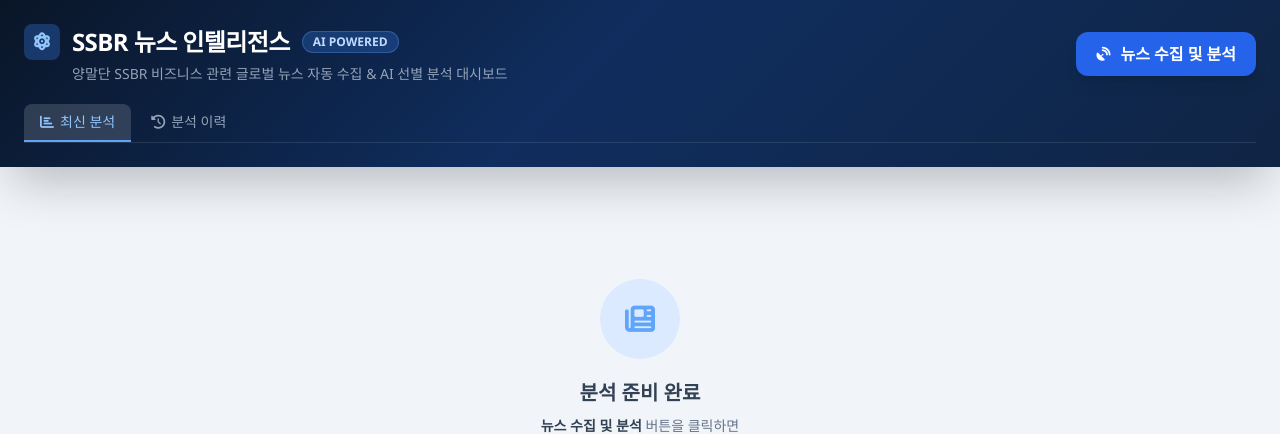
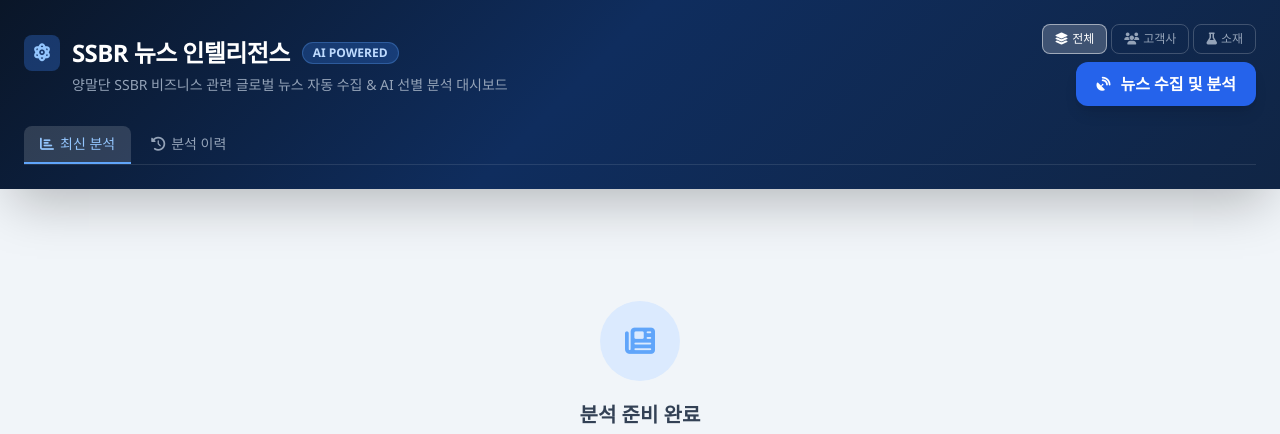
Before and after one commit to passion101/ssbr-dashboard, a Flask app: page / in a window 1280 px wide. Shown: the top 434 px of the page. Run offline with Flask 3, Linux system fonts and the light colour scheme; some libraries are stand-ins or nearby versions.

Commit message:
분석 타입 선택 기능 추가 (고객사 | 소재 | 전체)
- 헤더에 분석 타입 선택 버튼 추가: 전체 / 고객사 / 소재
- /api/collect에 analysis_type 파라미터 수신 처리
- 고객사 또는 소재 단독 선택 시 해당 분석만 실행 (시간 단축)
- 결과 표시 후 선택된 타입에 맞는 서브탭 자동 전환

Co-Authored-By: Claude Sonnet 4.6 <noreply@anthropic.com>

```diff
--- a/app.py
+++ b/app.py
@@ -517,29 +517,47 @@ def index():
 
 @app.route("/api/collect", methods=["POST"])
 def collect():
+    from flask import request as freq
     try:
         t0 = time.time()
         now = datetime.now().strftime("%Y-%m-%d %H:%M:%S")
 
-        # 고객사/소재 기사 병렬 수집
-        with concurrent.futures.ThreadPoolExecutor(max_workers=2) as ex:
-            f_cust = ex.submit(collect_articles, CUSTOMER_QUERIES)
-            f_mat  = ex.submit(collect_articles, MATERIAL_QUERIES)
-            customer_raw = f_cust.result()
-            material_raw = f_mat.result()
+        body = freq.get_json(silent=True) or {}
+        analysis_type = body.get("analysis_type", "all")  # 'all' | 'customer' | 'material'
+        print(f"[INFO] 분석 타입: {analysis_type}")
+
+        customer_raw, material_raw = [], []
+        customer_result = {"session_summary": {}, "articles": []}
+        material_result = {"session_summary": {}, "articles": []}
+
+        # 선택된 타입에 따라 수집 및 분석
+        if analysis_type == "all":
+            # 전체: 병렬 수집 + 병렬 분석
+            with concurrent.futures.ThreadPoolExecutor(max_workers=2) as ex:
+                f_cust = ex.submit(collect_articles, CUSTOMER_QUERIES)
+                f_mat  = ex.submit(collect_articles, MATERIAL_QUERIES)
+                customer_raw = f_cust.result()
+                material_raw = f_mat.result()
+
+            with concurrent.futures.ThreadPoolExecutor(max_workers=2) as ex:
+                f_ca = ex.submit(analyze_customers, customer_raw)
+                f_ma = ex.submit(analyze_materials, material_raw)
+                customer_result = f_ca.result()
+                material_result = f_ma.result()
+
+        elif analysis_type == "customer":
+            customer_raw    = collect_articles(CUSTOMER_QUERIES)
+            customer_result = analyze_customers(customer_raw)
+
+        elif analysis_type == "material":
+            material_raw    = collect_articles(MATERIAL_QUERIES)
+            material_result = analyze_materials(material_raw)
 
         collected_count = len(customer_raw) + len(material_raw)
         print(f"[INFO] 고객사 수집 {len(customer_raw)}건, 소재 수집 {len(material_raw)}건")
 
-        if not customer_raw and not material_raw:
+        if collected_count == 0:
             return jsonify({"error": "뉴스를 수집할 수 없습니다. 네트워크 상태를 확인하세요."}), 503
-
-        # 고객사/소재 Claude 분석 병렬 실행
-        with concurrent.futures.ThreadPoolExecutor(max_workers=2) as ex:
-            f_ca = ex.submit(analyze_customers, customer_raw)
-            f_ma = ex.submit(analyze_materials, material_raw)
-            customer_result = f_ca.result()
-            material_result = f_ma.result()
 
         customer_articles = customer_result.get("articles", [])
         material_articles = material_result.get("articles", [])
--- a/templates/index.html
+++ b/templates/index.html
@@ -48,6 +48,12 @@
     .sub-tab-btn:not(.active) { background:#e2e8f0; color:#475569; }
     .sub-tab-btn:not(.active):hover { background:#cbd5e1; }
 
+    /* 분석 타입 선택 버튼 */
+    .type-btn { transition:all .2s ease; border:1px solid rgba(255,255,255,.2); }
+    .type-btn.active { background:rgba(255,255,255,.2); color:#fff; border-color:rgba(255,255,255,.5); }
+    .type-btn:not(.active) { color:#94a3b8; }
+    .type-btn:not(.active):hover { background:rgba(255,255,255,.08); color:#cbd5e1; }
+
     /* 이력 */
     .history-row { transition:background .15s ease; cursor:pointer; }
     .history-row:hover { background:#f1f5f9; }
@@ -78,12 +84,27 @@
         </div>
         <p class="text-slate-400 text-sm ml-12">양말단 SSBR 비즈니스 관련 글로벌 뉴스 자동 수집 &amp; AI 선별 분석 대시보드</p>
       </div>
+      <div class="flex flex-col items-end gap-2">
+        <!-- 분석 타입 선택 -->
+        <div class="flex gap-1 text-xs">
+          <button class="type-btn active px-3 py-1.5 rounded-lg font-medium" onclick="selectType('all', this)">
+            <i class="fas fa-layer-group mr-1"></i>전체
+          </button>
+          <button class="type-btn px-3 py-1.5 rounded-lg font-medium" onclick="selectType('customer', this)">
+            <i class="fas fa-users mr-1"></i>고객사
+          </button>
+          <button class="type-btn px-3 py-1.5 rounded-lg font-medium" onclick="selectType('material', this)">
+            <i class="fas fa-flask mr-1"></i>소재
+          </button>
+        </div>
+        <!-- 수집 버튼 -->
         <button id="collectBtn" onclick="collectNews()"
           class="flex items-center gap-2.5 bg-blue-600 hover:bg-blue-500 active:bg-blue-700
                  text-white font-semibold px-5 py-2.5 rounded-xl shadow-lg transition-all duration-200 whitespace-nowrap select-none">
           <i id="btnIcon" class="fas fa-satellite-dish text-sm"></i>
           <span id="btnText">뉴스 수집 및 분석</span>
         </button>
+      </div>
     </div>
 
     <!-- 통계 바 -->
@@ -393,6 +414,15 @@
 </div>
 
 <script>
+  /* ── 분석 타입 선택 ───────────────────────────────────── */
+  let selectedType = 'all';
+
+  function selectType(type, btn) {
+    selectedType = type;
+    document.querySelectorAll('.type-btn').forEach(b => b.classList.remove('active'));
+    btn.classList.add('active');
+  }
+
   /* ── 메타 데이터 (고객사/소재 색상) ─────────────────────── */
   let CUSTOMERS = {}, MATERIALS = {};
 
@@ -555,7 +585,11 @@
     show('loadingState');
 
     try{
-      const res  = await fetch('/api/collect',{method:'POST'});
+      const res  = await fetch('/api/collect', {
+        method: 'POST',
+        headers: {'Content-Type': 'application/json'},
+        body: JSON.stringify({analysis_type: selectedType})
+      });
       const data = await res.json();
 
       if(!res.ok || data.error){
@@ -586,9 +620,11 @@
       hideAnalysisStates();
       show('resultArea');
 
-      // 기본 서브탭: 고객사
-      document.querySelectorAll('.sub-tab-btn').forEach((b,i)=>b.classList.toggle('active',i===0));
-      show('panelCustomer'); hide('panelMaterial');
+      // 선택된 타입에 맞춰 서브탭 자동 전환
+      const showMaterial = selectedType === 'material';
+      document.querySelectorAll('.sub-tab-btn').forEach((b,i)=>b.classList.toggle('active', showMaterial ? i===1 : i===0));
+      if(showMaterial){ hide('panelCustomer'); show('panelMaterial'); }
+      else { show('panelCustomer'); hide('panelMaterial'); }
 
     } catch(err){
       hideAnalysisStates();
```
Lines whose indentation alone changed are shown as unchanged.
